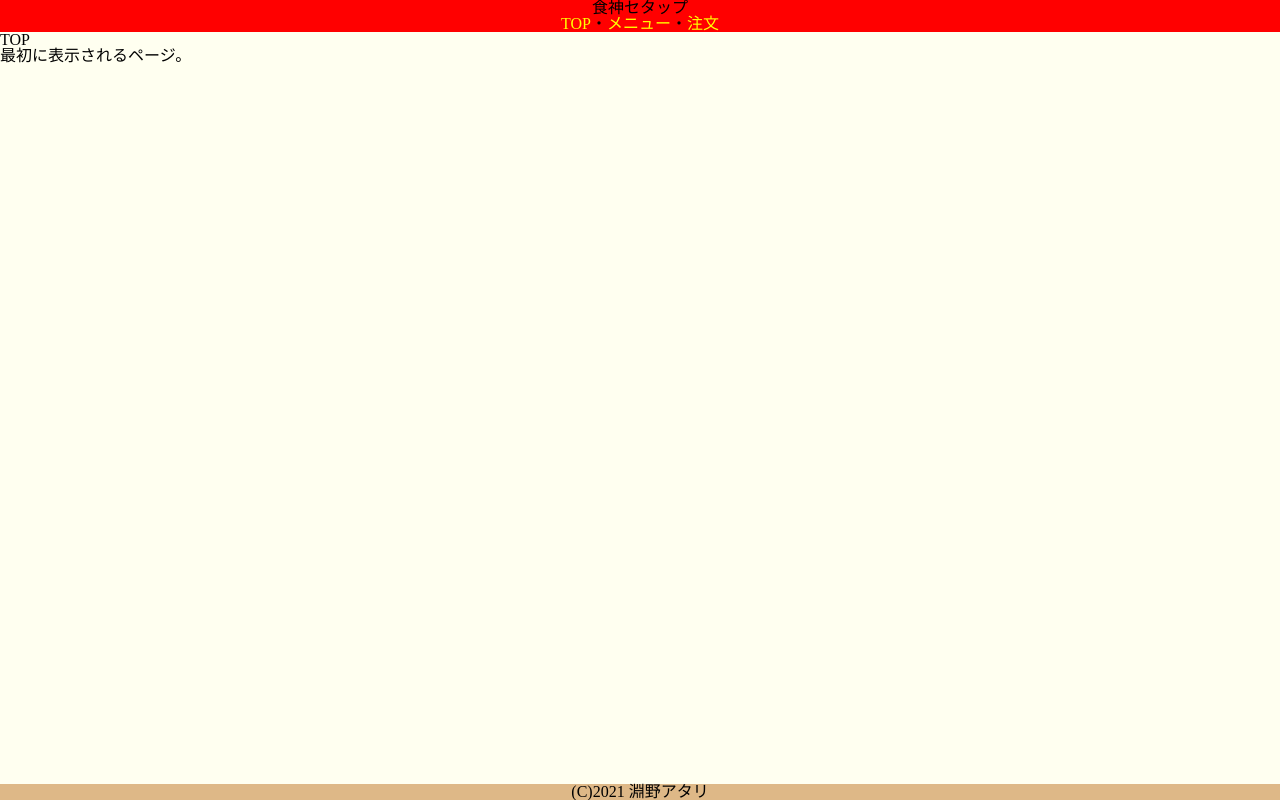
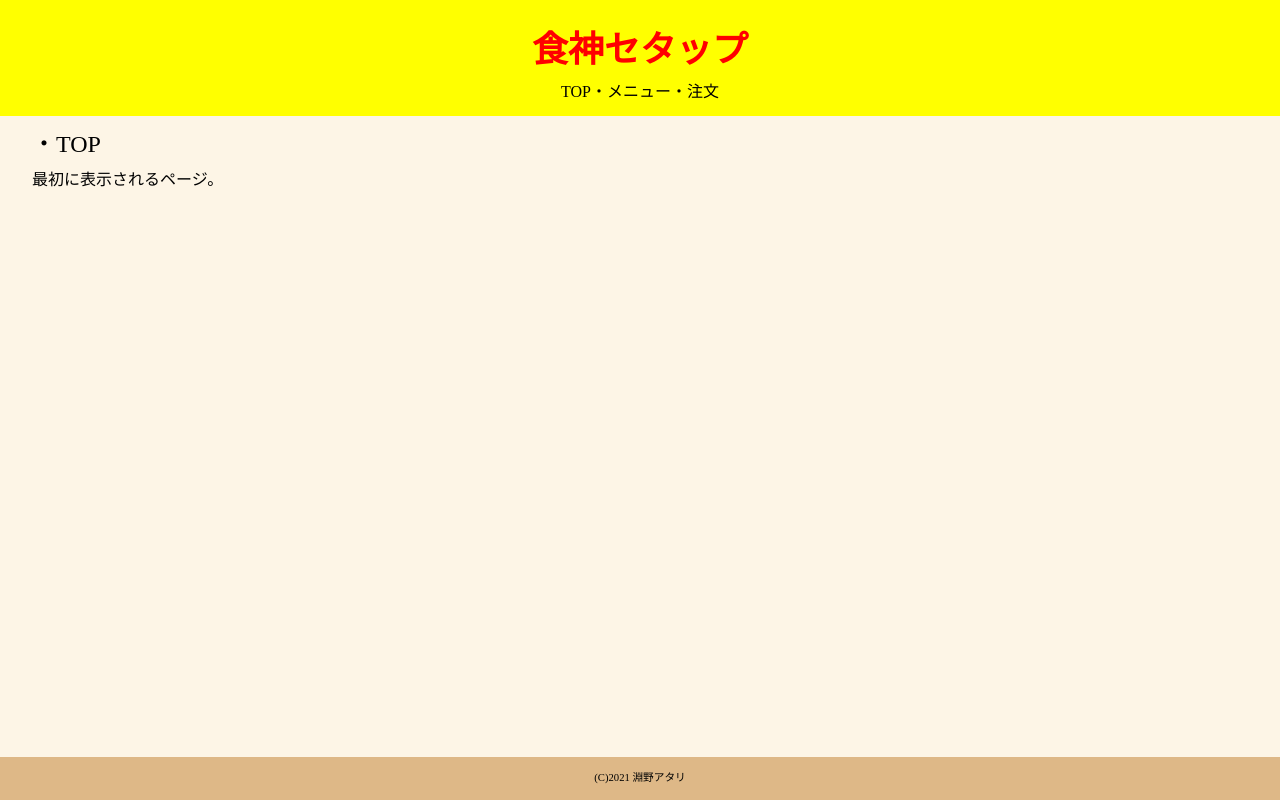
Before and after one commit to hutinoatari/shokujinSetApp, a Next.js app: page / in a window 1280 px wide. Built offline with nearby package versions, Linux system fonts and the light colour scheme.

Commit message:
リセットCSSかけて余白を調整した

```diff
--- a/src/layouts/Footer.tsx
+++ b/src/layouts/Footer.tsx
@@ -2,7 +2,7 @@ import { FC } from "react";
 
 const Footer: FC<{}> = () => {
     return (
-        <footer>
+        <footer style={{textAlign: "center", backgroundColor: "burlywood"}}>
             <p>
                 <small>(C)2021 淵野アタリ</small>
             </p>
--- a/src/layouts/Header.tsx
+++ b/src/layouts/Header.tsx
@@ -3,8 +3,8 @@ import Link from "next/link";
 
 const Header: FC<{}> = () => {
     return (
-        <header>
-            <h1>食神セタップ</h1>
+        <header style={{textAlign: "center", backgroundColor: "yellow"}}>
+            <h1 style={{"color": "red"}}>食神セタップ</h1>
             <nav>
                 <Link href="/" replace>
                     <a>TOP</a>
--- a/src/styles/App.scss
+++ b/src/styles/App.scss
@@ -5,7 +5,7 @@ $font-m: $font-bit;
 $font-l: $font-bit * $font-ratio;
 $font-xl: $font-bit * $font-ratio * $font-ratio;
 
-$space-bit: 0.5rem;
+$space-bit: $font-bit / 2;
 $space-xs: $font-bit;
 $space-s: $font-bit * 2;
 $space-m: $font-bit * 3;
@@ -13,7 +13,7 @@ $space-l: $font-bit * 5;
 $space-xl: $font-bit * 8;
 
 body {
-    background: ivory;
+    background: oldlace;
     overflow: hidden;
 }
 #app {
@@ -24,20 +24,34 @@ body {
 }
 
 header {
-    background: red;
-    text-align: center;
-    color: yellow;
-    & > nav > a {
-        color: yellow;
-        text-decoration: none;
+    & > h1 {
+        font-size: $font-xl;
+        margin-top: $space-s;
+        font-weight: bold;
+    }
+    & > nav {
+        margin: $space-xs;
+        & > a {
+            text-decoration: none;
+        }
     }
 }
 
 main {
     overflow: auto;
+    padding: 0 $space-s;
+    & > h2 {
+        font-size: $font-l;
+        margin: $space-xs 0;
+        &:before {
+            content: "・";
+        }
+    }
 }
 
 footer {
-    background: burlywood;
-    text-align: center;
+    padding: $space-xs;
+    & > p, small {
+        font-size: $font-s;
+    }
 }
```
